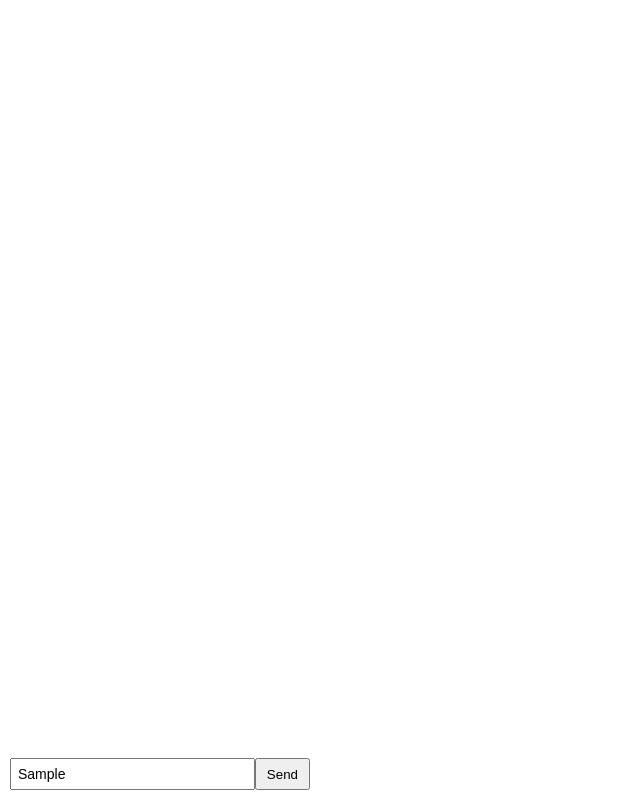
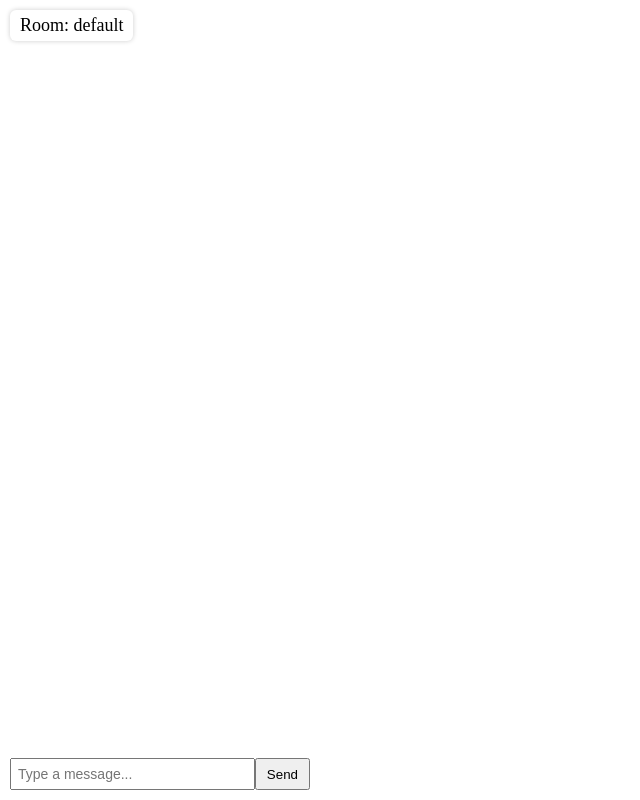
Before and after one commit to Aiden-D0/paint-web, a website: page room.html in a window 1280 px wide. Both pictures are taken after typing "Sample" into the empty fields and a click on the button "Send". Shown: the whole page, without its empty margins (0-640 px from the left). Drawn offline with nearby package versions, Linux system fonts and the light colour scheme; no server answers.

Commit message:
room.html

```diff
--- a/room.html
+++ b/room.html
@@ -12,12 +12,10 @@
       overflow: hidden;
     }
     canvas {
-      position: absolute;
-      top: 0;
-      left: 0;
+      display: block;
       width: 100vw;
       height: 100vh;
-      background: white;
+      background-color: white;
       cursor: crosshair;
     }
     #roomCodeDisplay {
@@ -29,6 +27,7 @@
       padding: 5px 10px;
       border-radius: 6px;
       box-shadow: 0 0 5px rgba(0,0,0,0.2);
+      z-index: 10;
     }
     #chatBox {
       position: fixed;
@@ -40,6 +39,7 @@
       padding: 10px;
       display: flex;
       flex-direction: column;
+      z-index: 10;
     }
     #chatMessages {
       flex: 1;
@@ -62,7 +62,7 @@
   </style>
 </head>
 <body>
-  <div id="roomCodeDisplay"></div>
+  <div id="roomCodeDisplay">Loading...</div>
   <canvas id="paintCanvas"></canvas>
 
   <div id="chatBox">
@@ -79,55 +79,57 @@
 
     const canvas = document.getElementById("paintCanvas");
     const ctx = canvas.getContext("2d");
+    let drawing = false;
 
-    function resizeCanvasToDisplaySize(canvas) {
-      const width = window.innerWidth;
-      const height = window.innerHeight;
-      canvas.width = width;
-      canvas.height = height;
+    function setCanvasSize() {
+      canvas.width = window.innerWidth;
+      canvas.height = window.innerHeight;
     }
 
-    resizeCanvasToDisplaySize(canvas);
-    window.addEventListener("resize", () => resizeCanvasToDisplaySize(canvas));
+    window.addEventListener("resize", setCanvasSize);
+    setCanvasSize();
 
-    let drawing = false;
+    function getMousePos(e) {
+      return {
+        x: e.clientX,
+        y: e.clientY
+      };
+    }
 
     canvas.addEventListener("mousedown", () => drawing = true);
     canvas.addEventListener("mouseup", () => drawing = false);
     canvas.addEventListener("mouseout", () => drawing = false);
-
     canvas.addEventListener("mousemove", (e) => {
       if (!drawing) return;
-      const rect = canvas.getBoundingClientRect();
-      const x = e.clientX - rect.left;
-      const y = e.clientY - rect.top;
-      ctx.fillStyle = "black";
+      const pos = getMousePos(e);
       ctx.beginPath();
-      ctx.arc(x, y, 5, 0, Math.PI * 2);
+      ctx.arc(pos.x, pos.y, 4, 0, Math.PI * 2);
+      ctx.fillStyle = 'black';
+      ctx.fill();
+      socket.emit('draw', { x: pos.x, y: pos.y, room: roomCode });
+    });
+
+    socket.on('draw', (data) => {
+      ctx.beginPath();
+      ctx.arc(data.x, data.y, 4, 0, Math.PI * 2);
+      ctx.fillStyle = 'black';
       ctx.fill();
     });
 
     const urlParams = new URLSearchParams(window.location.search);
-    const roomCode = urlParams.get("code");
-
-    if (roomCode) {
-      socket.emit("joinRoom", roomCode);
-      document.getElementById("roomCodeDisplay").innerText = `Room: ${roomCode}`;
-    } else {
-      alert("Room code not found in URL.");
-    }
+    const roomCode = urlParams.get("code") || "default";
+    document.getElementById("roomCodeDisplay").innerText = `Room: ${roomCode}`;
+    socket.emit("joinRoom", roomCode);
 
     const chatMessages = document.getElementById("chatMessages");
     const chatText = document.getElementById("chatText");
 
     function sendMessage() {
       const message = chatText.value.trim();
-      if (message && roomCode) {
-        socket.emit("chatMessage", { room: roomCode, message });
-        chatText.value = "";
-      }
+      if (!message) return;
+      socket.emit("chatMessage", { room: roomCode, message });
+      chatText.value = "";
     }
-
     window.sendMessage = sendMessage;
 
     socket.on("chatMessage", (msg) => {
```
